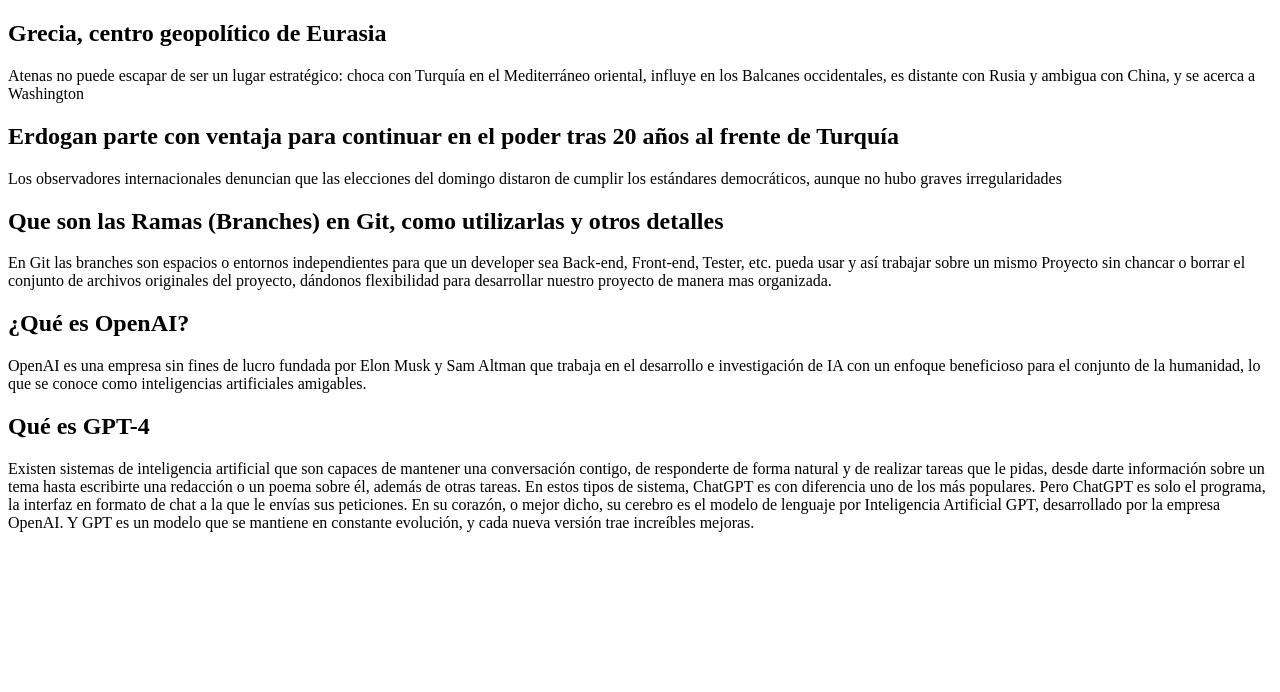
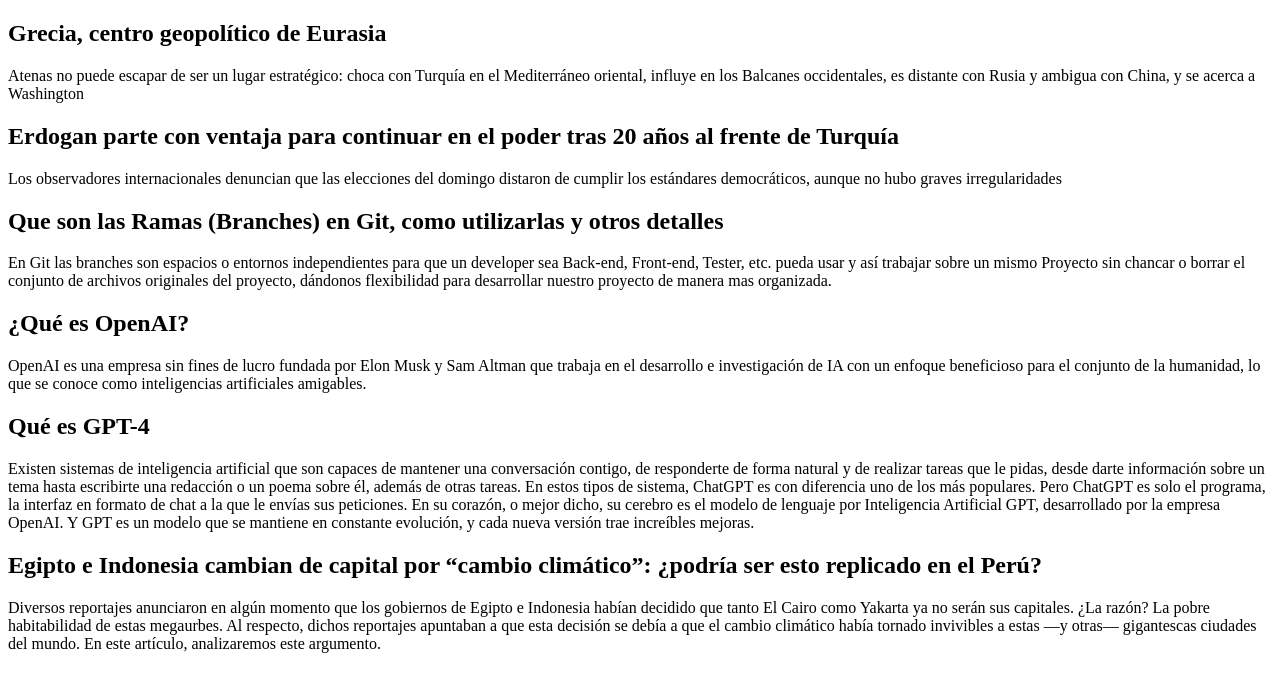
Before and after one commit to ArchUsr00/demo_app, a plain HTML site: page index.html in a window 1280 px wide. Drawn offline with Linux system fonts and the light colour scheme.

Commit message:
Efectos cambio climatico

```diff
--- a/index.html
+++ b/index.html
@@ -42,5 +42,12 @@
 Pero ChatGPT es solo el programa, la interfaz en formato de chat a la que le envías sus peticiones. En su corazón, o mejor dicho, su cerebro es el modelo de lenguaje por Inteligencia Artificial GPT, desarrollado por la empresa OpenAI. Y GPT es un modelo que se mantiene en constante evolución, y cada nueva versión trae increíbles mejoras.
     </section>
 
+    <section>
+        <header> <H2> Egipto e Indonesia cambian de capital por “cambio climático”: ¿podría ser esto replicado en el Perú? </H2> </header>
+        <Article>
+            Diversos reportajes anunciaron en algún momento que los gobiernos de Egipto e Indonesia habían decidido que tanto El Cairo como Yakarta ya no serán sus capitales. ¿La razón? La pobre habitabilidad de estas megaurbes. Al respecto, dichos reportajes apuntaban a que esta decisión se debía a que el cambio climático había tornado invivibles a estas —y otras— gigantescas ciudades del mundo. En este artículo, analizaremos este argumento.
+
+
+    </section>
 </body>
 </html>
```
